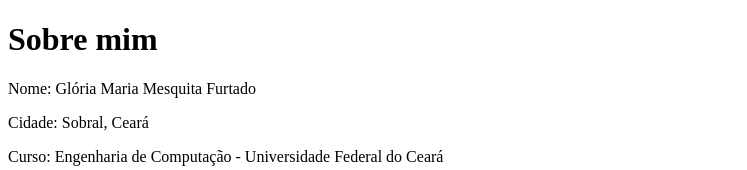
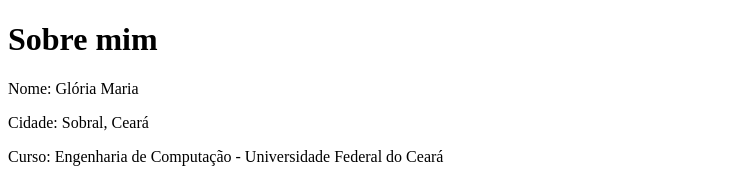
Before and after one commit to GloriaMariaMesq/Projeto1, a plain HTML site: page index.html in a window 1280 px wide. Shown: the top 170 px of the page, without its empty margins (0-747 px from the left). Drawn offline with Linux system fonts and the light colour scheme.

Commit message:
Update index.html

```diff
--- a/index.html
+++ b/index.html
@@ -8,7 +8,7 @@
 <body>
     <header>
         <h1>Sobre mim</h1>
-        <p>Nome: Glória Maria Mesquita Furtado</p>
+        <p>Nome: Glória Maria</p>
         <p>Cidade: Sobral, Ceará</p>
         <p>Curso: Engenharia de Computação - Universidade Federal do Ceará</p>
 
```
